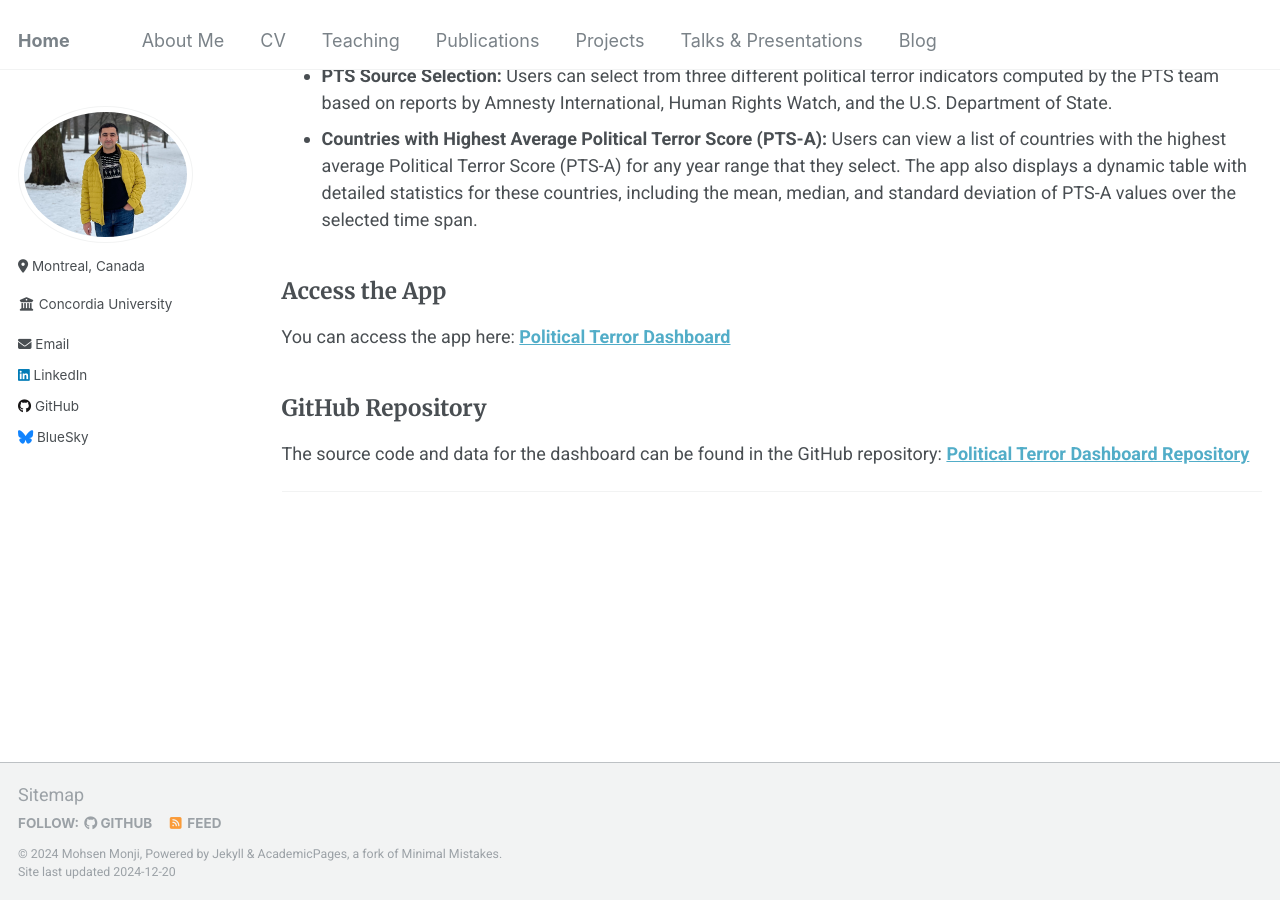
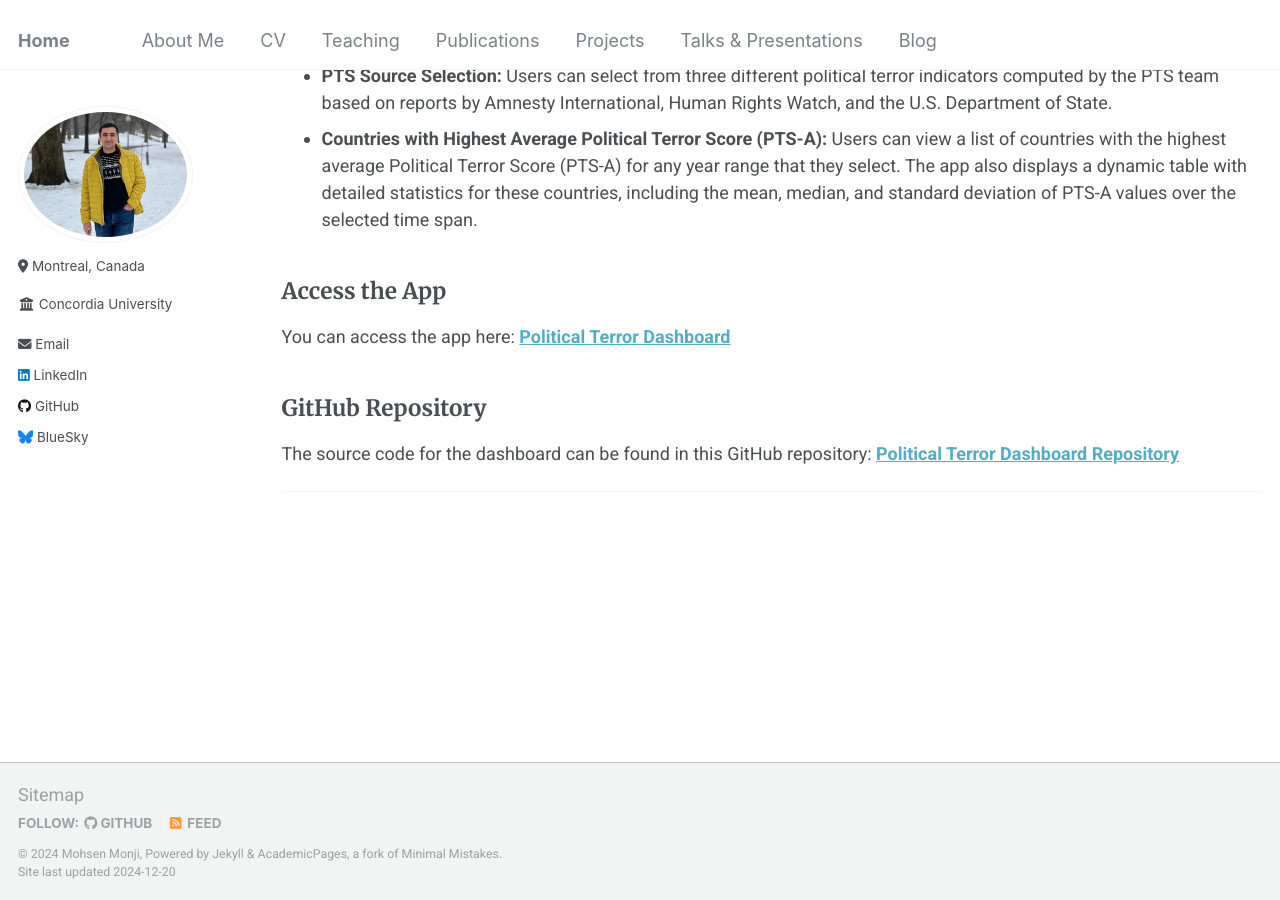
Before and after one commit to Mohsnmonji/mohsnmonji.github.io, a Jekyll site: the page built from _pages/portfolio.html, in a window 1280 px wide and 900 px high, scrolled down 791 px. Built offline with Jekyll 4.4.1, drawn with Linux system fonts in a browser that asks for light colours.

Commit message:
Update political-terror-dashboard.html

```diff
--- a/_portfolio/political-terror-dashboard.html
+++ b/_portfolio/political-terror-dashboard.html
@@ -20,4 +20,4 @@ permalink: /portfolio/political-terror-dashboard/
 <p>You can access the app here: <a href="https://mohsnmonji.shinyapps.io/Political_Terror/" target="_blank"><strong>Political Terror Dashboard</strong></a></p>
 
 <h2>GitHub Repository</h2>
-<p>The source code and data for the dashboard can be found in the GitHub repository: <a href="https://github.com/Mohsnmonji/Political-Terror-Dashboard" target="_blank"><strong>Political Terror Dashboard Repository</strong></a></p>
+<p>The source code  for the dashboard can be found in this GitHub repository: <a href="https://github.com/Mohsnmonji/Political-Terror-Dashboard" target="_blank"><strong>Political Terror Dashboard Repository</strong></a></p>
```
